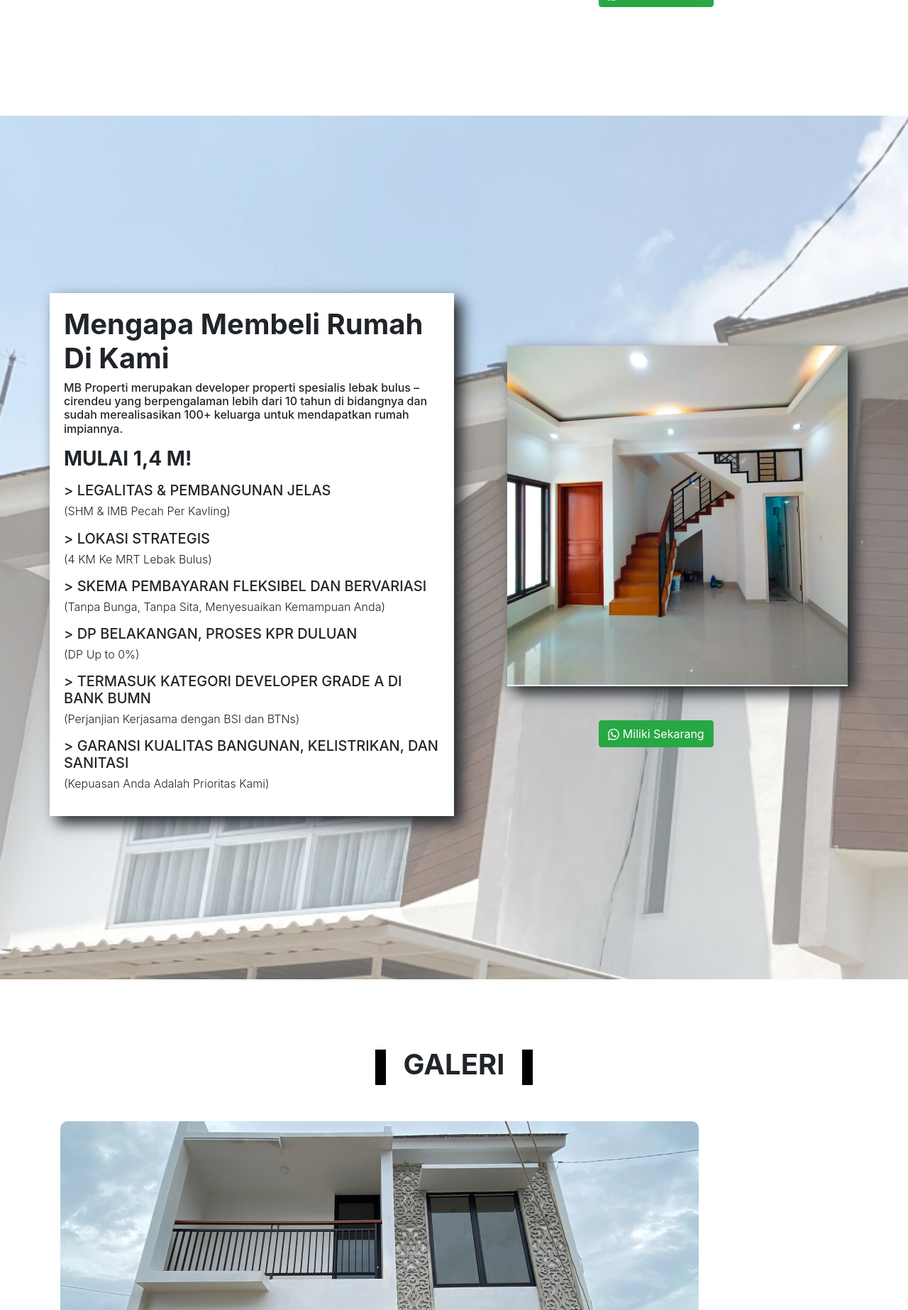
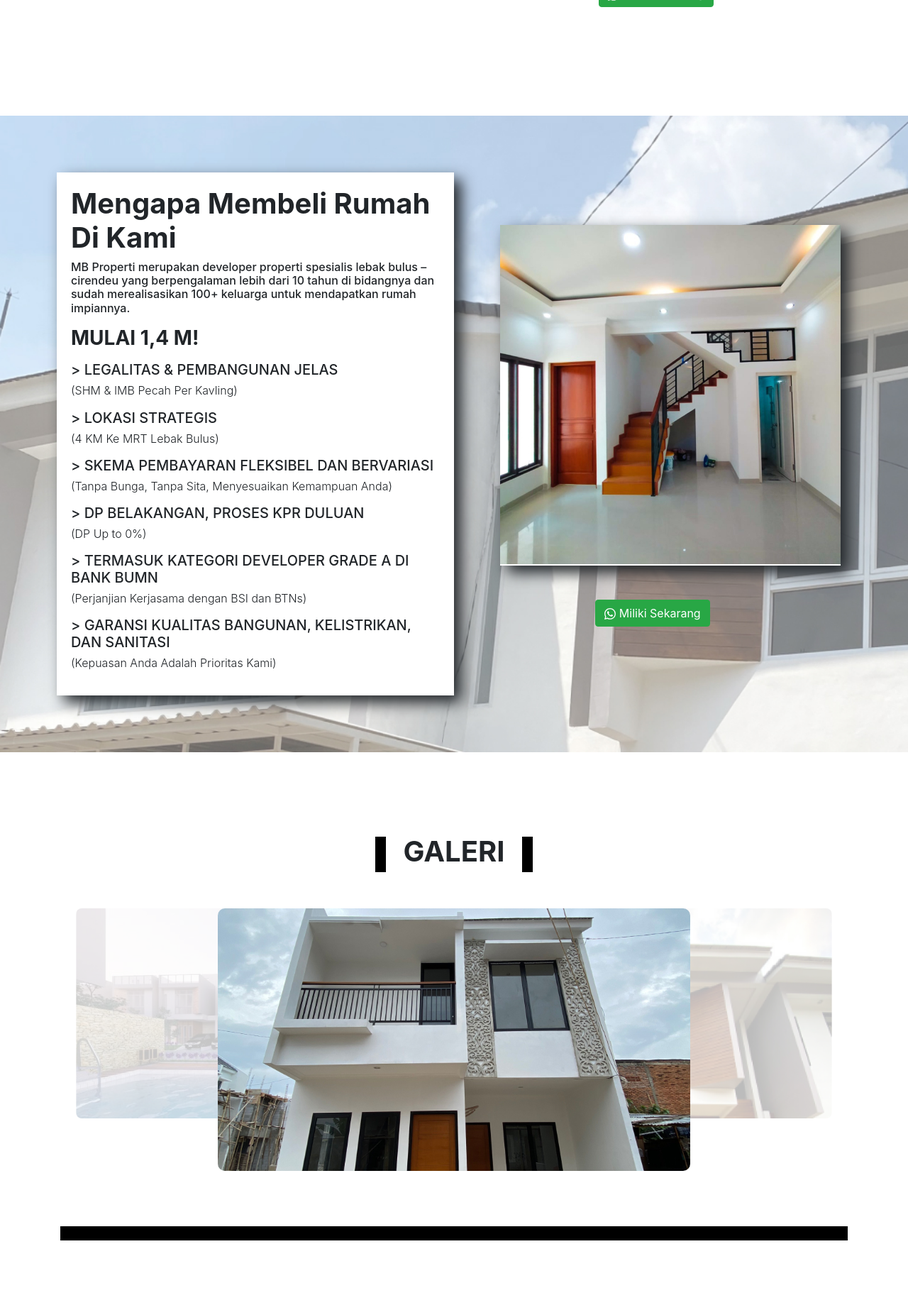
Before and after one commit to Fadil3/test-mb, a PHP site: page / in a window 1280 px wide, after a click on "Berapa lama waktu pembangunannya?". Shown: the part 2754-4600 px from the top of the page at 71% size. Run offline with PHP 8.4, Linux system fonts and the light colour scheme; some libraries are stand-ins or nearby versions; grey boxes are pictures that could not be loaded.

Commit message:
Update style.css

```diff
--- a/style.css
+++ b/style.css
@@ -2,6 +2,10 @@
 body {
   margin: 0;
   padding: 0;
+}
+
+* {
+  box-sizing: border-box;
 }
 
 a,
@@ -32,26 +36,12 @@ a:active {
   margin-right: -100px;
 }
 
-.bg-form::after {
-  content: '';
+.bg-form {
   background-image: url(/assets/image/rumah9.jpeg);
   background-size: cover;
   background-position: center;
-  opacity: 0.8;
-  top: 0;
-  left: 0;
-  bottom: 0;
-  right: 0;
-  position: absolute;
-  z-index: -1;
 }
 
-* {
-  box-sizing: border-box;
-}
-/* nav{
-    opacity: 0.3;
-} */
 .nav-link {
   font-style: normal;
   font-weight: 700;
@@ -241,23 +231,26 @@ a:active {
 
 .section-kontenSatu {
   background-image: url(assets/image/bg1.jpg);
-  padding-top: 250px;
-  min-height: 1217px;
+  padding: 80px;
+  max-height: 1400px;
   background-size: cover;
+  margin-bottom: 20px;
 }
 
 .section-kontenDua {
   background-image: url(assets/image/bg3.jpg);
-  padding-top: 250px;
-  min-height: 1217px;
+  padding: 80px;
+  max-height: 1400px;
   background-size: cover;
+  margin-bottom: 20px;
 }
 
 .section-kontenTiga {
   background-image: url(assets/image/bg5.jpg);
-  padding-top: 150px;
-  min-height: 1000px;
+  padding: 20px;
+  max-height: 1400px;
   background-size: cover;
+  margin-bottom: 100px;
 }
 
 .section-boxWhite {
@@ -328,7 +321,7 @@ a:active {
 }
 
 /* Carousel */
-.card {
+.galeri {
   position: absolute;
   width: 60%;
   height: 100%;
@@ -345,30 +338,29 @@ input[type='radio'] {
 
 .foto {
   width: 100%;
-  height: 500px;
   border-radius: 10px;
   object-fit: cover;
 }
 
-#item-1:checked ~ .cards #song-3,
-#item-2:checked ~ .cards #song-1,
-#item-3:checked ~ .cards #song-2 {
+#item-1:checked ~ .galeris #song-3,
+#item-2:checked ~ .galeris #song-1,
+#item-3:checked ~ .galeris #song-2 {
   transform: translatex(-40%) scale(0.8);
   opacity: 0.4;
   z-index: 0;
 }
 
-#item-1:checked ~ .cards #song-2,
-#item-2:checked ~ .cards #song-3,
-#item-3:checked ~ .cards #song-1 {
+#item-1:checked ~ .galeris #song-2,
+#item-2:checked ~ .galeris #song-3,
+#item-3:checked ~ .galeris #song-1 {
   transform: translatex(40%) scale(0.8);
   opacity: 0.4;
   z-index: 0;
 }
 
-#item-1:checked ~ .cards #song-1,
-#item-2:checked ~ .cards #song-2,
-#item-3:checked ~ .cards #song-3 {
+#item-1:checked ~ .galeris #song-1,
+#item-2:checked ~ .galeris #song-2,
+#item-3:checked ~ .galeris #song-3 {
   transform: translatex(0) scale(1);
   opacity: 1;
   z-index: 1;
```
